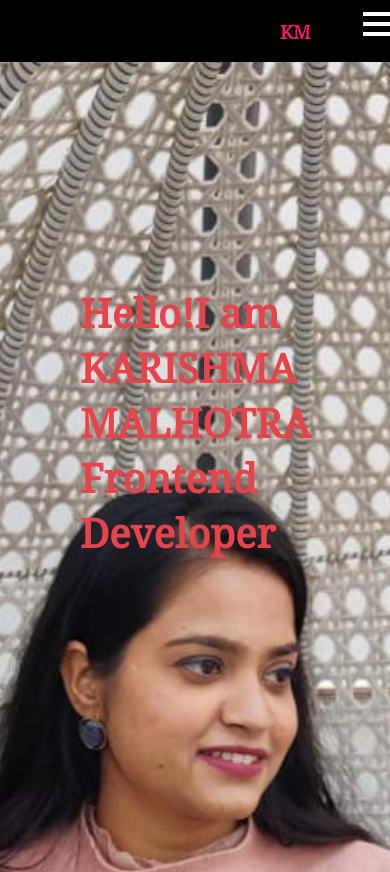
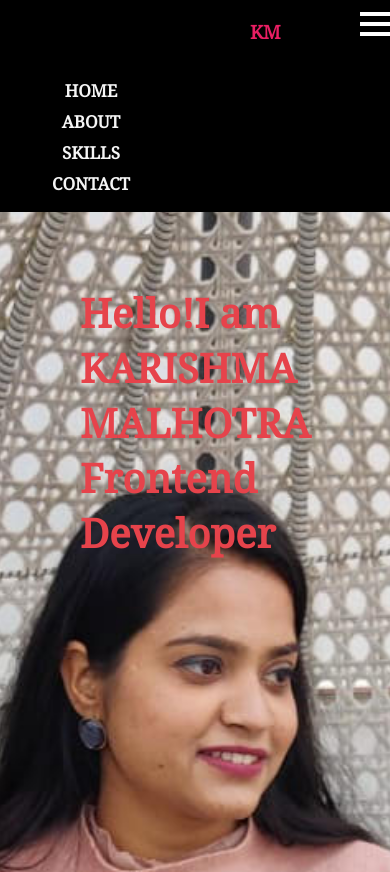
Before and after one commit to Malhotrakarishma/portfolio.github.io, a plain HTML site: page index.html in a window 390 px wide. Shown: the top 872 px of the page. Drawn offline with nearby package versions, Linux system fonts and the light colour scheme.

Commit message:
Add files via upload

```diff
--- a/css/index.css
+++ b/css/index.css
@@ -1,4 +1,3 @@
-
 body {
   margin: 0px;
   padding: 0px;
@@ -47,7 +46,7 @@ header.header {
   z-index: 8888;
 }
 .logo {
-  margin-left:280px;
+  margin-left:20px;
   float: left;
   color: #e91e63;
   font-weight: bold;
@@ -429,8 +428,18 @@ and (max-width:767px){
    display:flex;
    margin-left:70%;
   }
-ul.ul{
-  display:none;
+.ul .link{
+  display:block;
+  margin-right: 160px;
+  margin-top:8px;
+  margin-bottom: 8px;
+
+}
+.logo {
+  margin-left:250px;
+  float: left;
+  color: #e91e63;
+  font-weight: bold;
 
 }
 
```
